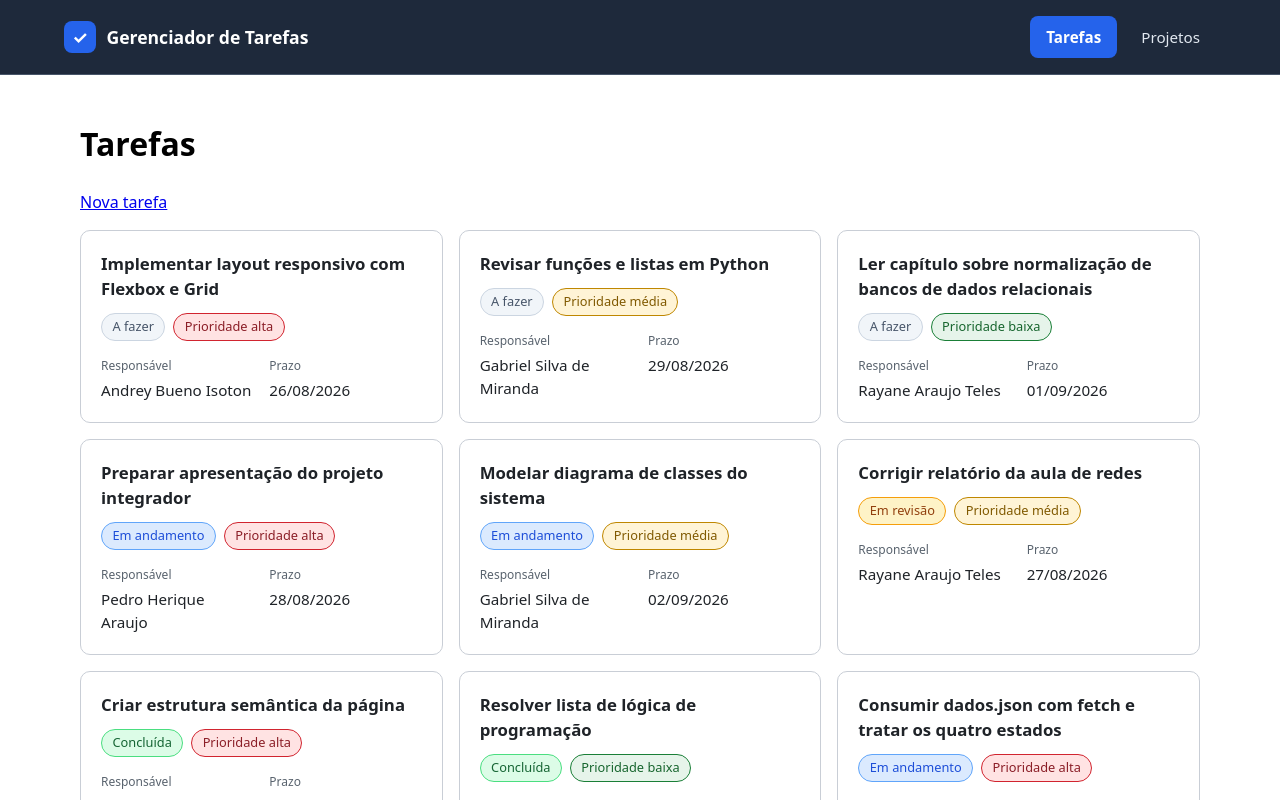
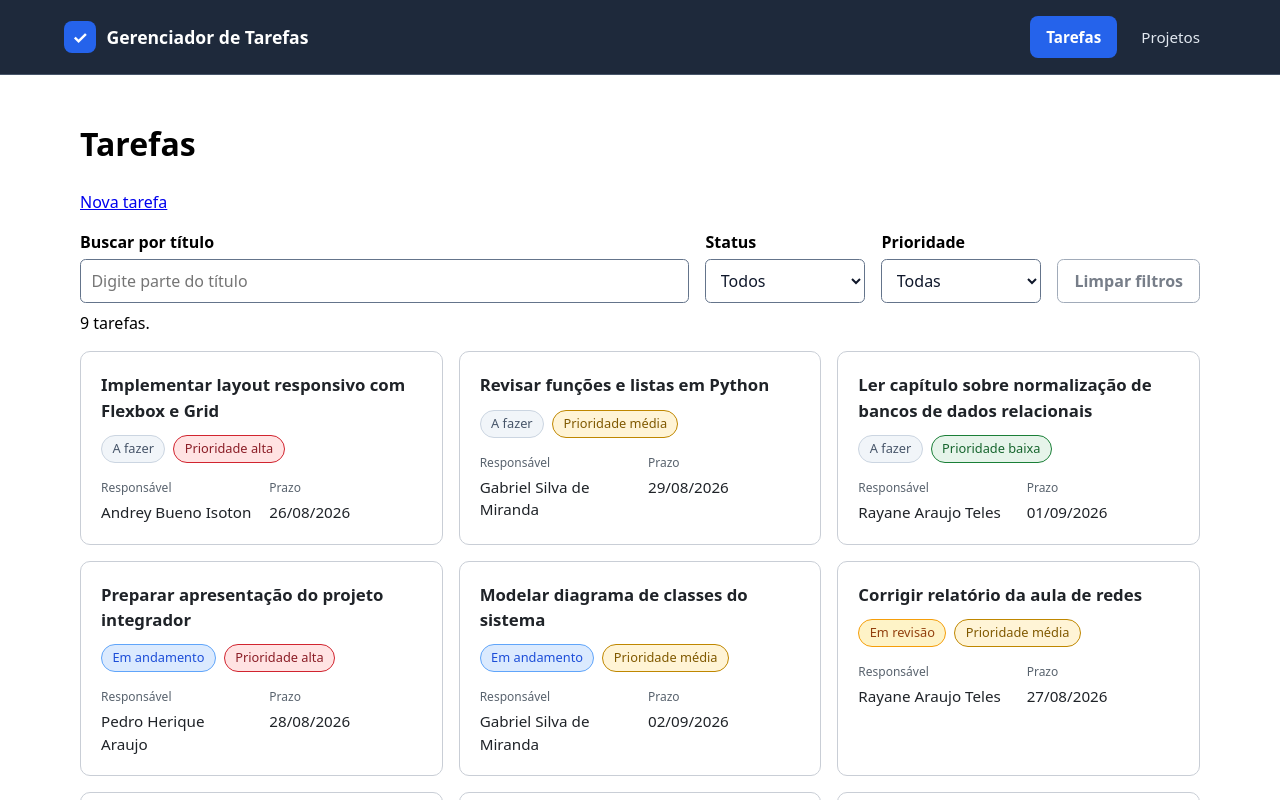
Before and after one commit to andreybueno-git/projeto-g2-frontend, a SvelteKit app: page / in a window 1280 px wide. Shown: the top 800 px of the page. Built offline with nearby package versions, Linux system fonts and the light colour scheme; data requests are answered from the project's data file.

Commit message:
Cria busca, filtros e estado compartilhado das tarefas

```diff
--- /dev/null
+++ b/src/lib/componentes/FiltrosTarefas.svelte
@@ -0,0 +1,70 @@
+<script lang="ts">
+  import { filtros } from '../estado/filtros.svelte';
+  import { ROTULOS_STATUS, ROTULOS_PRIORIDADE } from '../utils/rotulos';
+
+  let { total, exibidas }: { total: number; exibidas: number } = $props();
+</script>
+
+<form
+  class="filtros"
+  role="search"
+  aria-label="Buscar e filtrar tarefas"
+  onsubmit={(evento) => evento.preventDefault()}
+>
+  <div class="campo busca">
+    <label for="busca">Buscar por título</label>
+    <input
+      id="busca"
+      type="search"
+      bind:value={filtros.busca}
+      placeholder="Digite parte do título"
+      autocomplete="off"
+    />
+  </div>
+
+  <div class="campo">
+    <label for="filtro-status">Status</label>
+    <select id="filtro-status" bind:value={filtros.status}>
+      <option value="todos">Todos</option>
+      {#each Object.entries(ROTULOS_STATUS) as [valor, rotulo] (valor)}
+        <option value={valor}>{rotulo}</option>
+      {/each}
+    </select>
+  </div>
+
+  <div class="campo">
+    <label for="filtro-prioridade">Prioridade</label>
+    <select id="filtro-prioridade" bind:value={filtros.prioridade}>
+      <option value="todas">Todas</option>
+      {#each Object.entries(ROTULOS_PRIORIDADE) as [valor, rotulo] (valor)}
+        <option value={valor}>{rotulo}</option>
+      {/each}
+    </select>
+  </div>
+
+  <button type="button" onclick={() => filtros.limpar()} disabled={!filtros.ativos}>
+    Limpar filtros
+  </button>
+</form>
+
+<p class="resumo" role="status">
+  {#if filtros.ativos}
+    Mostrando {exibidas} de {total} {total === 1 ? 'tarefa' : 'tarefas'}.
+  {:else}
+    {total} {total === 1 ? 'tarefa' : 'tarefas'}.
+  {/if}
+</p>
+
+<style>
+  .filtros { display: flex; flex-wrap: wrap; align-items: end; gap: 1rem; margin: 1rem 0 0.5rem; }
+  .campo { display: flex; flex-direction: column; gap: 0.35rem; min-width: 10rem; }
+  .campo.busca { flex: 1 1 16rem; }
+  label { font-weight: 600; }
+  input, select { min-height: 2.75rem; padding: 0.5rem 0.65rem; font: inherit; color: #0f172a; background: #fff; border: 1px solid #64748b; border-radius: 0.35rem; }
+  button { min-height: 2.75rem; padding: 0.5rem 1rem; font: inherit; font-weight: 600; color: #1e293b; background: #fff; border: 1px solid #64748b; border-radius: 0.4rem; cursor: pointer; }
+  button:hover:not(:disabled) { background: #f1f5f9; }
+  button:disabled { cursor: not-allowed; opacity: 0.6; }
+  :is(input, select, button):focus-visible { outline: 3px solid #2563eb; outline-offset: 3px; }
+  .resumo { margin: 0.5rem 0 1rem; }
+  @media (max-width: 480px) { .campo { flex: 1 1 100%; } }
+</style>
--- /dev/null
+++ b/src/lib/estado/filtros.svelte.ts
@@ -0,0 +1,24 @@
+import type { FiltroPrioridade, FiltroStatus } from "../utils/filtrarTarefas";
+
+// Único lugar onde ficam a busca e os filtros das tarefas. A lista (e, depois,
+// o quadro) leem daqui, então as duas visões mostram sempre as mesmas tarefas.
+// O valor continua ao navegar entre páginas e volta ao padrão ao recarregar.
+class FiltrosTarefas {
+  busca = $state("");
+  status = $state<FiltroStatus>("todos");
+  prioridade = $state<FiltroPrioridade>("todas");
+
+  get ativos(): boolean {
+    return (
+      this.busca.trim() !== "" || this.status !== "todos" || this.prioridade !== "todas"
+    );
+  }
+
+  limpar(): void {
+    this.busca = "";
+    this.status = "todos";
+    this.prioridade = "todas";
+  }
+}
+
+export const filtros = new FiltrosTarefas();
--- /dev/null
+++ b/src/lib/utils/filtrarTarefas.ts
@@ -0,0 +1,28 @@
+import type { Prioridade, Status, Tarefa } from "../../tipos";
+
+export type FiltroStatus = Status | "todos";
+export type FiltroPrioridade = Prioridade | "todas";
+
+export interface CriteriosFiltro {
+  busca: string;
+  status: FiltroStatus;
+  prioridade: FiltroPrioridade;
+}
+
+// Minúsculas, sem acentos e sem espaços nas pontas: "Relatório " casa com "relatorio".
+export function normalizarTexto(texto: string): string {
+  return texto.normalize("NFD").replace(/\p{M}/gu, "").toLowerCase().trim();
+}
+
+// Busca por título, status e prioridade ao mesmo tempo: a tarefa só aparece se
+// passar por todos os critérios. Devolve uma lista nova e não altera a original.
+export function filtrarTarefas(tarefas: Tarefa[], criterios: CriteriosFiltro): Tarefa[] {
+  const termo = normalizarTexto(criterios.busca);
+
+  return tarefas.filter(
+    (tarefa) =>
+      (criterios.status === "todos" || tarefa.status === criterios.status) &&
+      (criterios.prioridade === "todas" || tarefa.prioridade === criterios.prioridade) &&
+      (termo === "" || normalizarTexto(tarefa.titulo).includes(termo))
+  );
+}
--- a/src/routes/+page.svelte
+++ b/src/routes/+page.svelte
@@ -2,11 +2,17 @@
   import { onMount } from "svelte";
   import type { Tarefa } from "../tipos";
   import { listarTarefas } from "../lib/servicos/api";
+  import { filtros } from "../lib/estado/filtros.svelte";
+  import { filtrarTarefas } from "../lib/utils/filtrarTarefas";
   import CartaoTarefa from "../lib/componentes/CartaoTarefa.svelte";
+  import FiltrosTarefas from "../lib/componentes/FiltrosTarefas.svelte";
 
   let tarefas = $state<Tarefa[]>([]);
   let carregando = $state(true);
   let erro = $state<string | null>(null);
+
+  // Recalcula sozinho quando a lista, a busca ou os filtros mudam.
+  const visiveis = $derived(filtrarTarefas(tarefas, filtros));
 
   // onMount roda só no navegador, então a busca não é repetida no servidor.
   onMount(async () => {
@@ -29,9 +35,16 @@
     <p>Carregando tarefas...</p>
   {:else if erro}
     <p role="alert">Não foi possível carregar as tarefas: {erro}</p>
+  {:else if tarefas.length === 0}
+    <p>Nenhuma tarefa cadastrada.</p>
+  {:else}
+    <FiltrosTarefas total={tarefas.length} exibidas={visiveis.length} />
+
+    {#if visiveis.length === 0}
+      <p>Nenhuma tarefa encontrada com esses filtros.</p>
     {:else}
       <ul class="lista">
-      {#each tarefas as tarefa (tarefa.id)}
+        {#each visiveis as tarefa (tarefa.id)}
           <li>
             <a class="link-cartao" href="/tarefas/{tarefa.id}">
               <CartaoTarefa {tarefa} />
@@ -39,6 +52,7 @@
           </li>
         {/each}
       </ul>
+    {/if}
   {/if}
 </main>
 
```
Also changed, not shown: 1 other file (tests, documents, lock files or other folders). Lines whose indentation alone changed are shown as unchanged.
